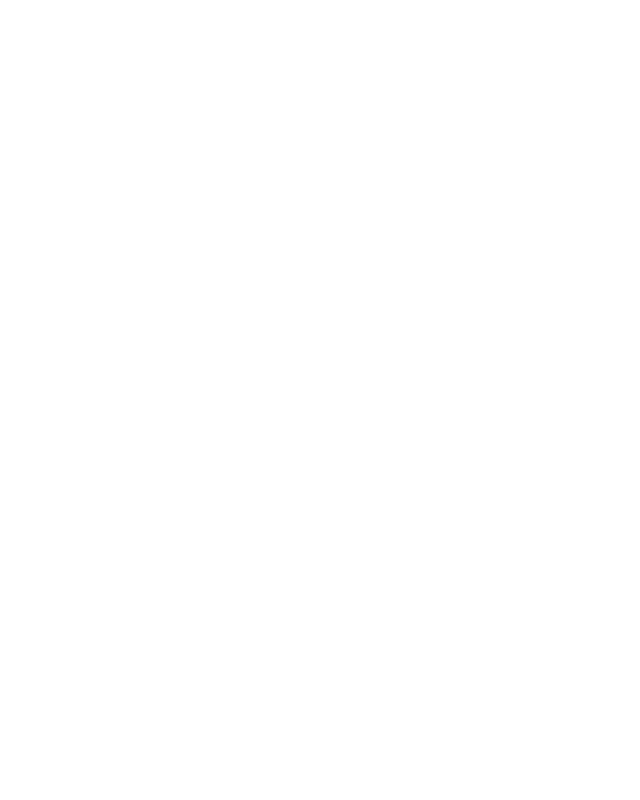
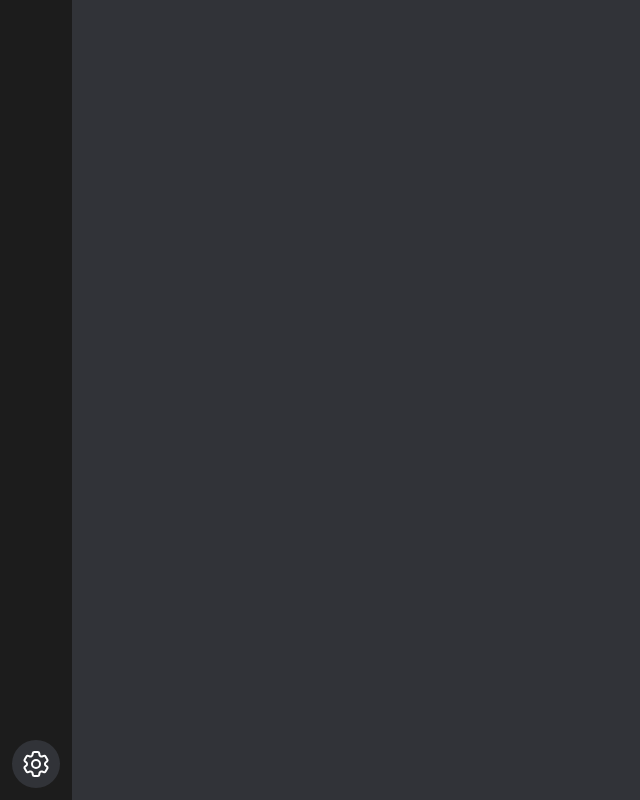
Before and after one commit to jakottelaar/Shaden-frontend, a Next.js app in the folder my-app/: page / in a window 1280 px wide. Before the commit this address had no page. Shown: the whole page, without its empty margins (0-640 px from the left). Built offline with nearby package versions, Linux system fonts and the light colour scheme.

Commit message:
Created main page with serversidebar comp

```diff
--- a/my-app/app/(auth)/layout.tsx
+++ b/my-app/app/(auth)/layout.tsx
@@ -1,6 +1,8 @@
-const AuthLayout = ({ children }: { children: React.ReactNode }) => {
+import { ReactNode } from "react";
+
+const AuthLayout = ({ children }: { children: ReactNode }) => {
   return (
-    <div className="from-secondary-500 via-secondary-300 to-secondary-100 flex h-screen flex-col items-center justify-center bg-gradient-to-r">
+    <div className="flex h-screen flex-col items-center justify-center bg-gradient-to-r from-secondary-500 via-secondary-300 to-secondary-100">
       {children}
     </div>
   );
--- /dev/null
+++ b/my-app/app/(main)/layout.tsx
@@ -0,0 +1,7 @@
+import { ReactNode } from "react";
+
+const layout = ({ children }: { children: ReactNode }) => {
+  return <div className="h-screen bg-primary-100">{children}</div>;
+};
+
+export default layout;
--- /dev/null
+++ b/my-app/app/(main)/page.tsx
@@ -0,0 +1,18 @@
+"use client";
+import AuthGuard from "@/components/AuthGuard";
+import ServerSideBar from "@/components/ServerSideBar";
+import { useRouter } from "next/navigation";
+
+import React from "react";
+
+const Home = () => {
+  return (
+    <div className="flex flex-row">
+      <div className="left-0 top-0 flex flex-col">
+        <ServerSideBar />
+      </div>
+    </div>
+  );
+};
+
+export default Home;
--- a/my-app/app/page.tsx
+++ /dev/null
@@ -1,13 +0,0 @@
-"use client";
-import AuthGuard from "@/components/AuthGuard";
-import { useRouter } from "next/navigation";
-
-export default function Home() {
-  const router = useRouter();
-
-  return (
-    <AuthGuard>
-      <h1>Home</h1>
-    </AuthGuard>
-  );
-}
--- /dev/null
+++ b/my-app/components/ServerSideBar.tsx
@@ -0,0 +1,32 @@
+"use client";
+import React from "react";
+
+const ServerSideBar = () => {
+  return (
+    <div className="flex h-screen flex-col bg-primary-1000 p-3">
+      <button className="group relative mt-auto flex h-12 w-12 items-center justify-center rounded-3xl bg-primary-100 transition-all duration-200 ease-linear hover:rounded-xl hover:bg-secondary-100">
+        <svg
+          xmlns="http://www.w3.org/2000/svg"
+          fill="none"
+          viewBox="0 0 24 24"
+          strokeWidth={1.5}
+          stroke="white"
+          className="h-8 w-8"
+        >
+          <path
+            strokeLinecap="round"
+            strokeLinejoin="round"
+            d="M9.594 3.94c.09-.542.56-.94 1.11-.94h2.593c.55 0 1.02.398 1.11.94l.213 1.281c.063.374.313.686.645.87.074.04.147.083.22.127.324.196.72.257 1.075.124l1.217-.456a1.125 1.125 0 011.37.49l1.296 2.247a1.125 1.125 0 01-.26 1.431l-1.003.827c-.293.24-.438.613-.431.992a6.759 6.759 0 010 .255c-.007.378.138.75.43.99l1.005.828c.424.35.534.954.26 1.43l-1.298 2.247a1.125 1.125 0 01-1.369.491l-1.217-.456c-.355-.133-.75-.072-1.076.124a6.57 6.57 0 01-.22.128c-.331.183-.581.495-.644.869l-.213 1.28c-.09.543-.56.941-1.11.941h-2.594c-.55 0-1.02-.398-1.11-.94l-.213-1.281c-.062-.374-.312-.686-.644-.87a6.52 6.52 0 01-.22-.127c-.325-.196-.72-.257-1.076-.124l-1.217.456a1.125 1.125 0 01-1.369-.49l-1.297-2.247a1.125 1.125 0 01.26-1.431l1.004-.827c.292-.24.437-.613.43-.992a6.932 6.932 0 010-.255c.007-.378-.138-.75-.43-.99l-1.004-.828a1.125 1.125 0 01-.26-1.43l1.297-2.247a1.125 1.125 0 011.37-.491l1.216.456c.356.133.751.072 1.076-.124.072-.044.146-.087.22-.128.332-.183.582-.495.644-.869l.214-1.281z"
+          />
+          <path
+            strokeLinecap="round"
+            strokeLinejoin="round"
+            d="M15 12a3 3 0 11-6 0 3 3 0 016 0z"
+          />
+        </svg>
+      </button>
+    </div>
+  );
+};
+
+export default ServerSideBar;
```
